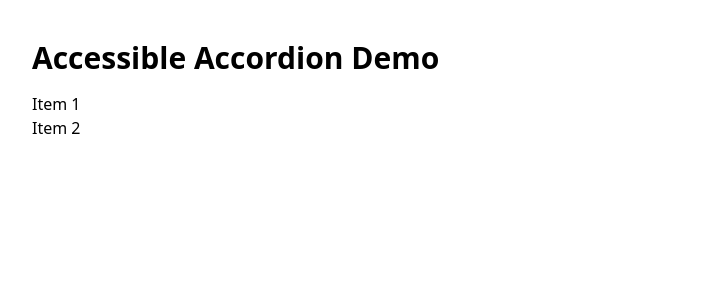
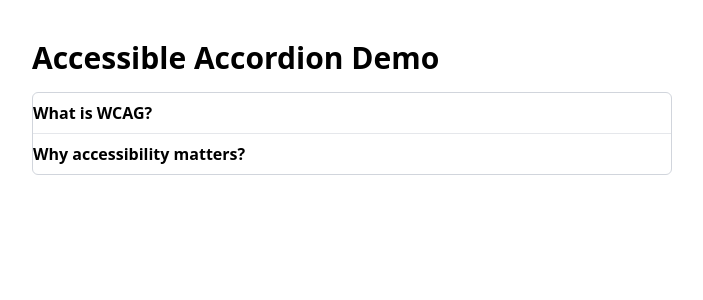
Before and after one commit to samuelfuchs/accessible-accordion, a Next.js app: page / in a window 1280 px wide. Shown: the top 300 px of the page, without its empty margins (288-991 px from the left). Built offline with nearby package versions, Linux system fonts and the light colour scheme.

Commit message:
feat(accordion): enhance accordion functionality

```diff
--- a/src/app/page.tsx
+++ b/src/app/page.tsx
@@ -2,14 +2,15 @@ import { Accordion } from "@/components/Accordion";
 
 const items = [
   {
-    title: "Item 1",
-    content: "Content 1",
+    title: "What is WCAG?",
+    content: "WCAG stands for Web Content Accessibility Guidelines...",
   },
   {
-    title: "Item 2",
-    content: "Content 2",
+    title: "Why accessibility matters?",
+    content: "Accessibility ensures everyone can use the web...",
   },
 ];
+
 export default function Home() {
   return (
     <main className="max-w-2xl mx-auto px-4 py-10">
--- a/src/components/Accordion.tsx
+++ b/src/components/Accordion.tsx
@@ -1,24 +1,31 @@
 "use client";
+
 import { useState } from "react";
+import AccordionItem from "./AccordionItem";
 
 type AccordionProps = {
   items: { title: string; content: string }[];
 };
 
 export const Accordion = ({ items }: AccordionProps) => {
-  const [openIndex, setOpenIndex] = useState<number | null>(null);
+  const [openIndexes, setOpenIndexes] = useState<number[]>([]);
 
-  const toggle = (index: number) => {
-    setOpenIndex(openIndex === index ? null : index);
+  const handleToggle = (index: number) => {
+    setOpenIndexes((prev) =>
+      prev.includes(index) ? prev.filter((i) => i !== index) : [...prev, index]
+    );
   };
 
   return (
-    <div>
+    <div className="border border-gray-300 rounded-md divide-y divide-gray-200">
       {items.map((item, index) => (
-        <div key={index}>
-          <button onClick={() => toggle(index)}>{item.title}</button>
-          {openIndex === index && <div>{item.content}</div>}
-        </div>
+        <AccordionItem
+          key={index}
+          {...item}
+          index={index}
+          isOpen={openIndexes.includes(index)}
+          onToggle={handleToggle}
+        />
       ))}
     </div>
   );
--- /dev/null
+++ b/src/components/AccordionItem.tsx
@@ -0,0 +1,38 @@
+type AccordionItemProps = {
+  title: string;
+  content: string;
+  index: number;
+  isOpen: boolean;
+  onToggle: (index: number) => void;
+};
+
+const AccordionItem = ({
+  title,
+  content,
+  index,
+  isOpen,
+  onToggle,
+}: AccordionItemProps) => (
+  <div>
+    <button
+      aria-expanded={isOpen}
+      aria-controls={`section-${index}`}
+      id={`accordion-${index}`}
+      onClick={() => onToggle(index)}
+      className="font-semibold text-left w-full py-2 focus:outline focus:outline-2 focus:outline-blue-500"
+    >
+      {title}
+    </button>
+    <div
+      id={`section-${index}`}
+      role="region"
+      aria-labelledby={`accordion-${index}`}
+      hidden={!isOpen}
+      className="pl-4 pt-2 text-gray-700"
+    >
+      {content}
+    </div>
+  </div>
+);
+
+export default AccordionItem;
```
